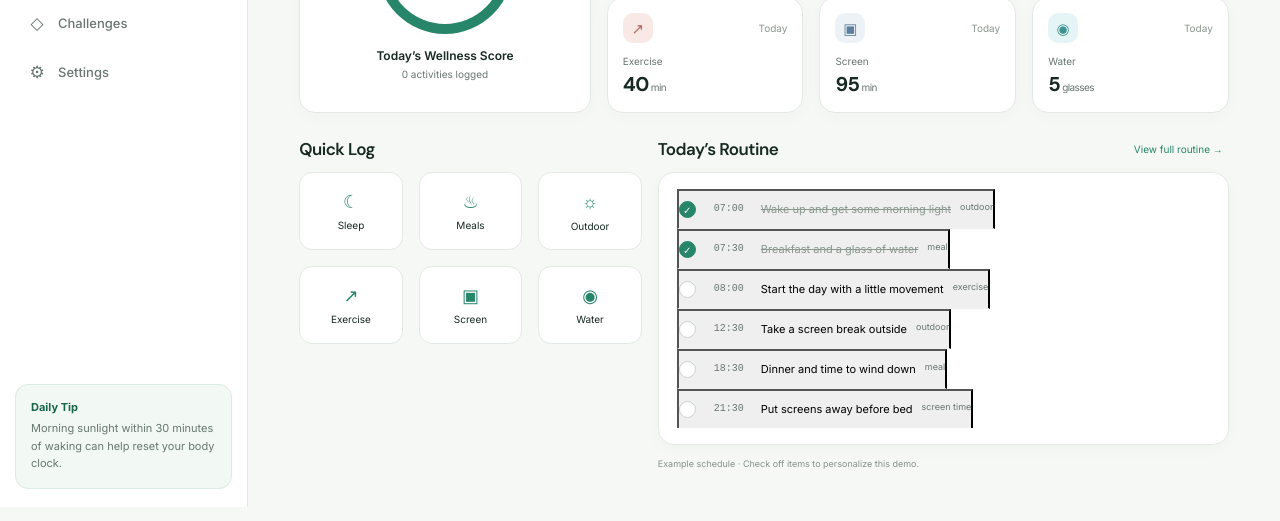
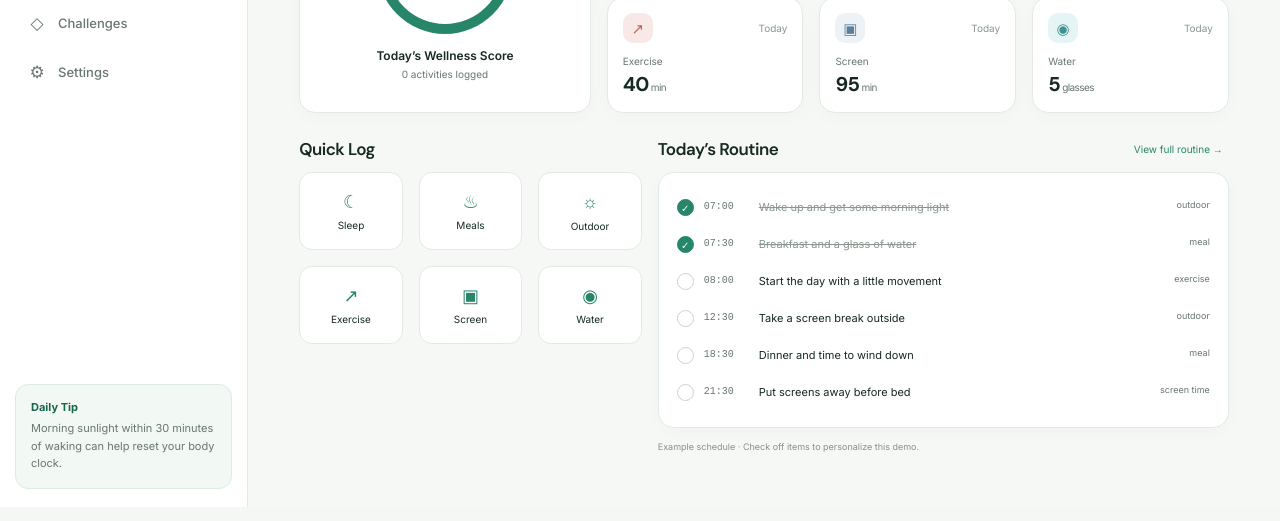
Before and after one commit to garythegreat96/My-homepage, a website: page my-project.html in a window 1280 px wide. Shown: the part 293-814 px from the top of the page. Drawn offline with Linux system fonts and the light colour scheme.

Commit message:
Polish routine controls

```diff
--- a/site.css
+++ b/site.css
@@ -173,3 +173,6 @@ button { cursor: pointer; }
   .streak-grid { grid-template-columns: repeat(2, 1fr); }
   .form-row { grid-template-columns: 1fr; }
 }
+
+.routine-row { width: 100%; border: 0; background: transparent; color: inherit; font: inherit; text-align: left; cursor: pointer; }
+.routine-row:hover .routine-name { color: var(--green-dark); }
```
